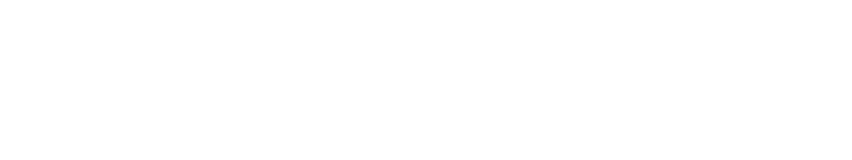
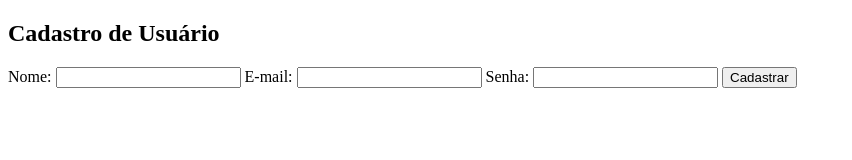
Before and after one commit to RogerioFernandesSilva/EBAC---Exerc-cio-M-dulo-3, a plain HTML site: page index.html in a window 1280 px wide. Shown: the whole page, without its empty margins (0-852 px from the left). Drawn offline with Linux system fonts and the light colour scheme.

Commit message:
Edição do cadastro de usuários.

```diff
--- a/index.html
+++ b/index.html
@@ -1,10 +1,28 @@
 <!DOCTYPE html>
-<html lang="pt-Br">
+<html lang="pt-BR">
   <head>
     <meta charset="UTF-8" />
-    <meta http-equiv="X-UA-Compatible" content="IE=edge" />
     <meta name="viewport" content="width=device-width, initial-scale=1.0" />
-    <title>Aprendendo a inserir imagem</title>
+    <title>Formulário de Cadastro - Exercício do Módulo 3</title>
   </head>
-  <body></body>
+  <body>
+    <form action="#" method="post">
+      <h2>Cadastro de Usuário</h2>
+
+      <!-- Campo Nome -->
+      <label for="nome">Nome:</label>
+      <input type="text" id="nome" name="nome" required />
+
+      <!-- Campo E-mail -->
+      <label for="email">E-mail:</label>
+      <input type="email" id="email" name="email" required />
+
+      <!-- Campo Senha -->
+      <label for="senha">Senha:</label>
+      <input type="password" id="senha" name="senha" required />
+
+      <!-- Botão de Cadastro -->
+      <button type="submit">Cadastrar</button>
+    </form>
+  </body>
 </html>
```
